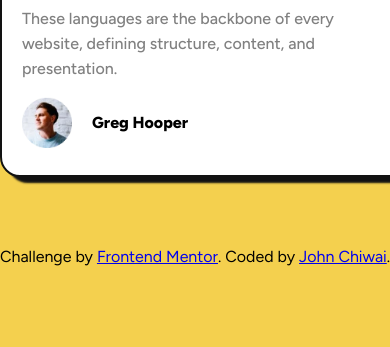
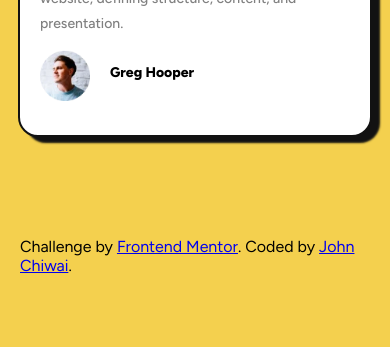
Before and after one commit to jchiwaii/blog-card, a plain HTML site: page index.html in a window 390 px wide. Shown: the part 497-844 px from the top of the page. Drawn offline with Linux system fonts and the light colour scheme.

Commit message:
Update styles.css

```diff
--- a/styles.css
+++ b/styles.css
@@ -89,3 +89,29 @@
   margin: 0 auto;
   width: 25rem;
 }
+
+@media only screen and (max-width: 30rem) {
+  .content-container {
+    width: 26.875rem;
+    height: 36.25rem;
+    margin: 4.375rem auto;
+    font-size: 1rem;
+  }
+}
+
+@media only screen and (max-width: 28rem) {
+  .content-container {
+    width: 350px;
+    height: 530px;
+    margin: 100px auto;
+    font-size: 14px;
+  }
+  .third-para {
+    width: 300px;
+  }
+  .attribution {
+    width: 350px;
+    margin: 0 auto;
+    justify-content: center;
+  }
+}
```
Lines whose indentation alone changed are shown as unchanged.
